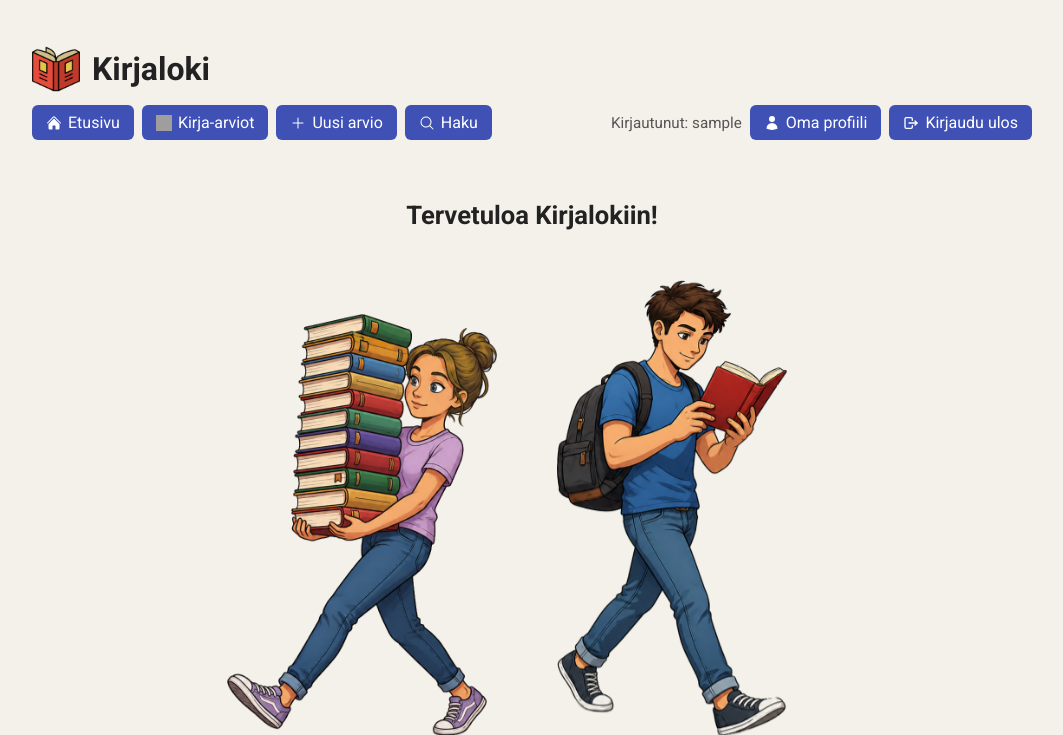
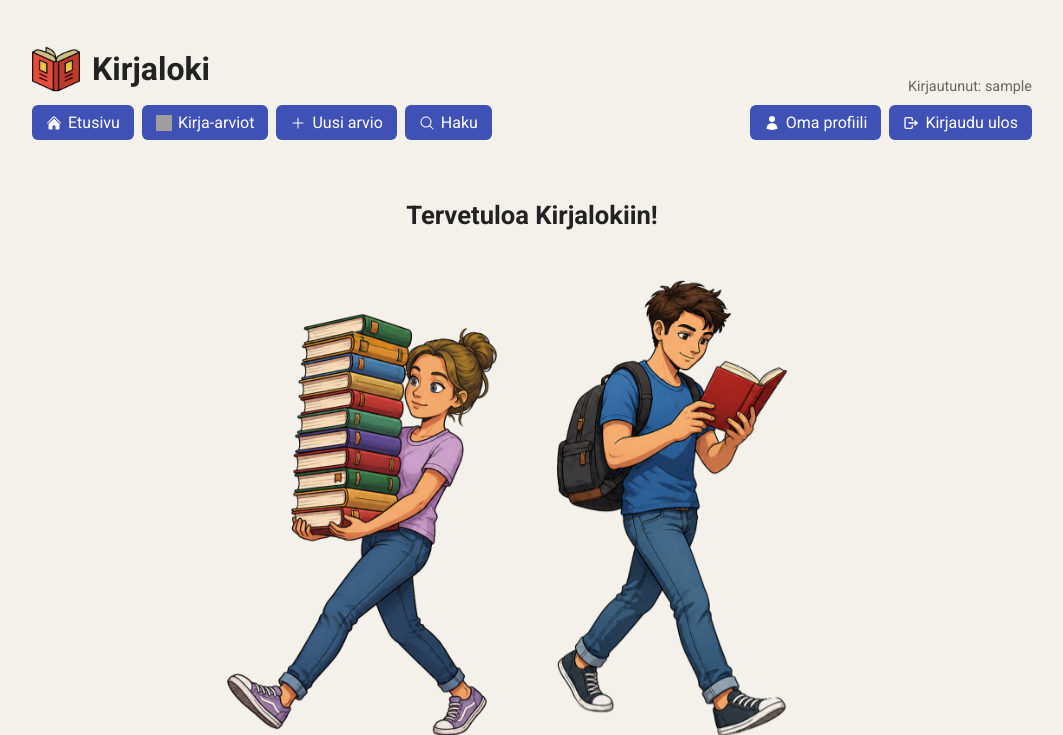
Before and after one commit to antsrm/kirjaloki, a Flask app: page / in a window 1280 px wide. Shown: the top 735 px of the page, without its empty margins (108-1171 px from the left). Run offline with Flask 3, Linux system fonts and the light colour scheme; the visitor is signed in with stand-in values (Sample User, id 1); grey boxes are pictures that could not be loaded.

Commit message:
Improve login status text for long usernames

```diff
--- a/static/style.css
+++ b/static/style.css
@@ -82,9 +82,28 @@ nav {
     height: 16px;
 }
 
-.login-info {
-    font-size: 0.95rem;
-    color: #555;
+.nav-user {
+    position: relative;
+    display: flex;
+    flex-direction: column;
+    align-items: flex-end;
+}
+
+.nav-user .login-info {
+    position: absolute;
+    bottom: 100%;
+    right: 0;
+    margin-bottom: 10px;
+    color: #666;
+    font-size: 0.9rem;
+    max-width: 260px;
+    word-break: break-word;
+    text-align: right;
+}
+
+.nav-user-buttons {
+    display: flex;
+    gap: 8px;
 }
 
 .review-card,
--- a/templates/layout.html
+++ b/templates/layout.html
@@ -46,10 +46,13 @@
 
             <div class="nav-right">
                 {% if session.user_id %}
-                    <span class="login-info">
+                    <div class="nav-user">
+
+                        <div class="login-info">
                             Kirjautunut: {{ session.username }}
-                    </span>
+                        </div>
 
+                        <div class="nav-user-buttons">
                             <a class="button" href="/user/{{ session.user_id }}">
                                 <img src="/static/icons/profile.svg" alt="" class="button-icon">
                                 Oma profiili
@@ -59,6 +62,9 @@
                                 <img src="/static/icons/logout.svg" alt="" class="button-icon">
                                 Kirjaudu ulos
                             </a>
+                        </div>
+
+                    </div>
                 {% else %}
                     <a class="button" href="/login">
                         <img src="/static/icons/profile.svg" alt="" class="button-icon">
```
Lines whose indentation alone changed are shown as unchanged.
